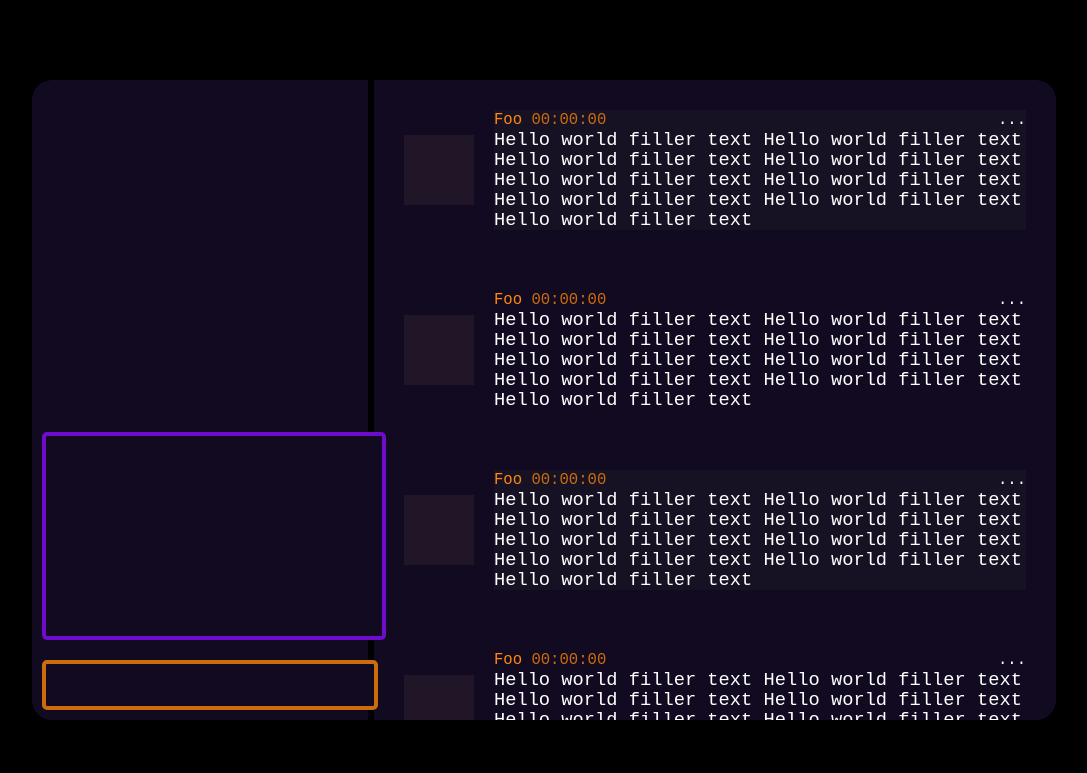
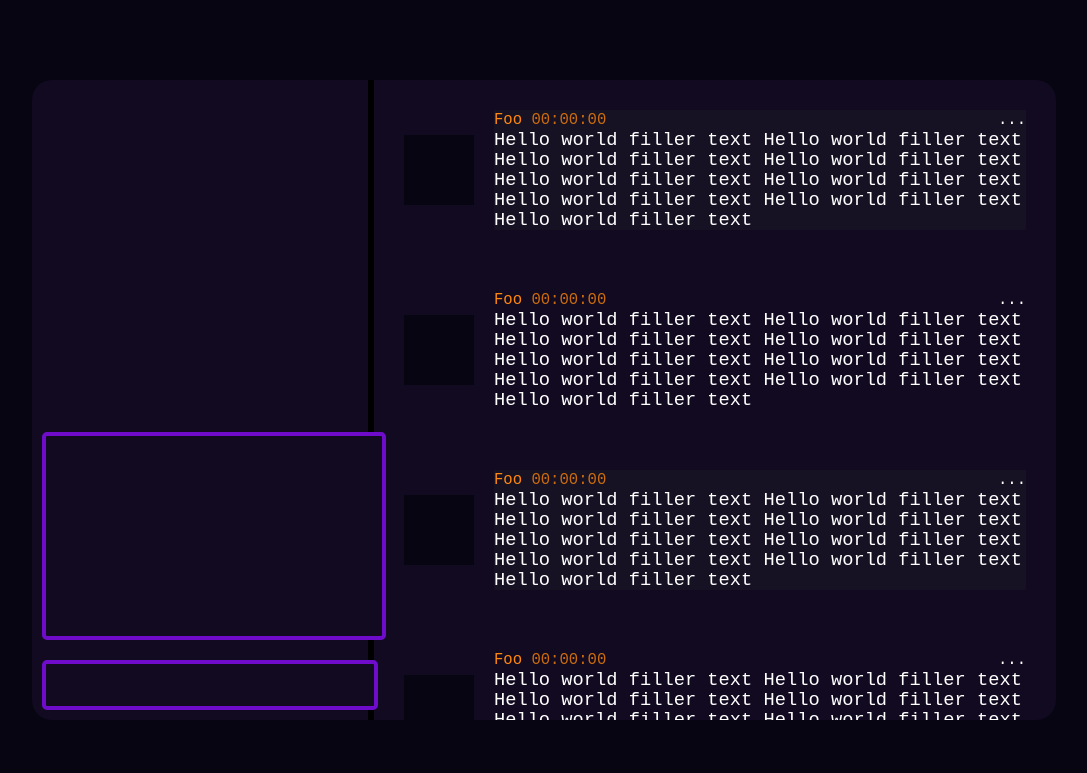
Before and after one commit to Norgret/chat-room, a website: page html/chat.html in a window 1280 px wide. Shown: the whole page, without its empty margins (96-1183 px from the left). Drawn offline with Linux system fonts and the light colour scheme.

Commit message:
resolved some stuff

```diff
--- a/styles/scss/_global.scss
+++ b/styles/scss/_global.scss
@@ -1,9 +1,8 @@
-<<<<<<< HEAD
 * {
 	margin: 0px;
 	padding: 0px;
 }
-=======
+
 $homeCol1: #1500cc;
 $homeCol2: #ffe100;
 $homeCol3: #6634fa;
@@ -35,4 +34,3 @@ $dark-purple: #6F0CCC;
     border-radius: 10px;
     padding-left: 5px;
 }
->>>>>>> home
--- a/styles/scss/chat.scss
+++ b/styles/scss/chat.scss
@@ -45,7 +45,7 @@ $chat-user-icon-size: 70px;
 #chat-submit {
 	@extend %chat-entry-tool;
 	height: 50px;
-	border: 4px solid $dark-orange;
+	border: 4px solid $dark-purple;
 }
 
 #chat-display {
@@ -64,7 +64,7 @@ $chat-user-icon-size: 70px;
 			min-width: $chat-user-icon-size;
 			height: $chat-user-icon-size;
 			margin-right: 20px;
-			background-color: #201628;
+			background-color: $dark-spacegray;
 		}
 
 		.message-body {
--- a/styles/scss/main.scss
+++ b/styles/scss/main.scss
@@ -1,4 +1,3 @@
-<<<<<<< HEAD
 @use '_global.scss';
 
 $black: #000000;
@@ -21,16 +20,16 @@ body {
 	justify-content: center;
 	align-items: center;
 	min-height: 100vh;
-	background-color: $black;
+	background-color: $dark-spacegray;
 }
 .text {
 	font-family: monospace;
 	font-size: 1.2em;
 	line-height: 20px;
 	color: #ffffff;
-=======
+}
+
 * {
 	margin: 0px;
 	padding: 0px;
->>>>>>> home
 }
```
Also changed, not shown: styles/css/chat.css, styles/css/main.css.
